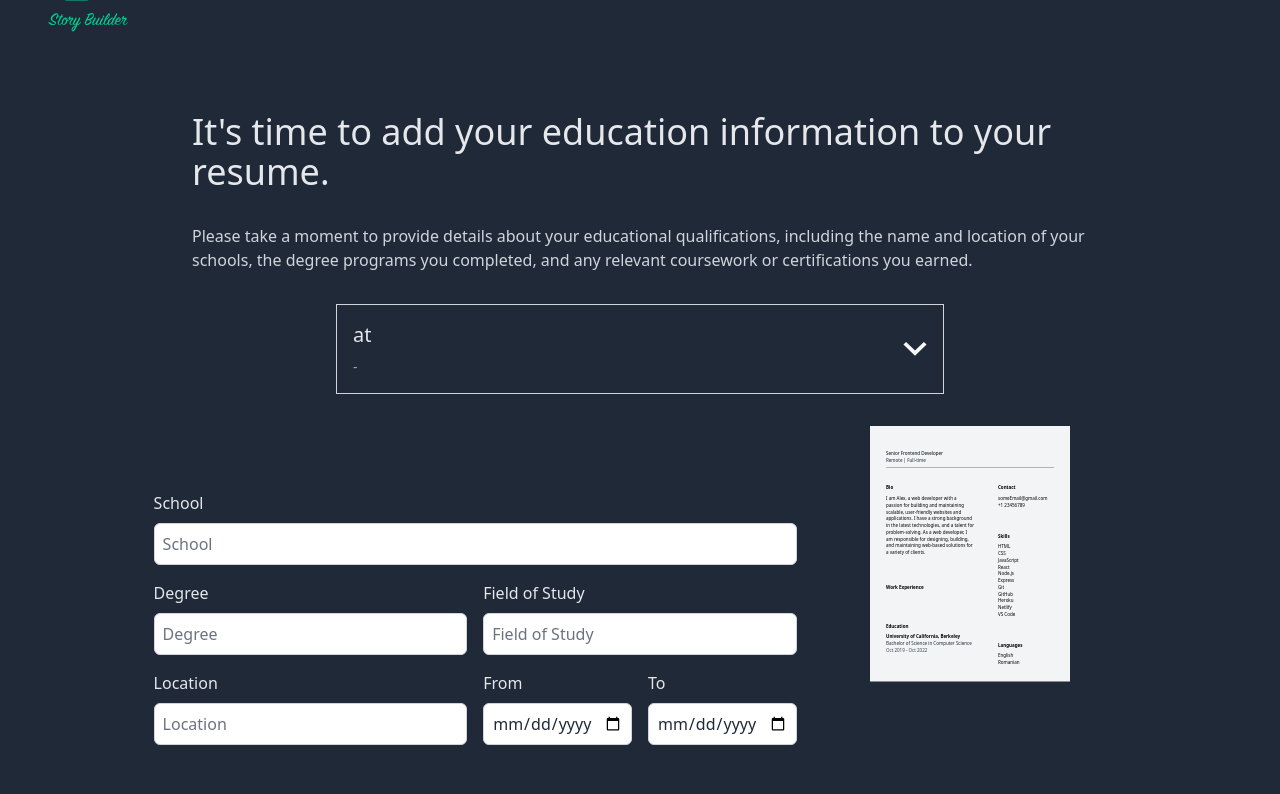
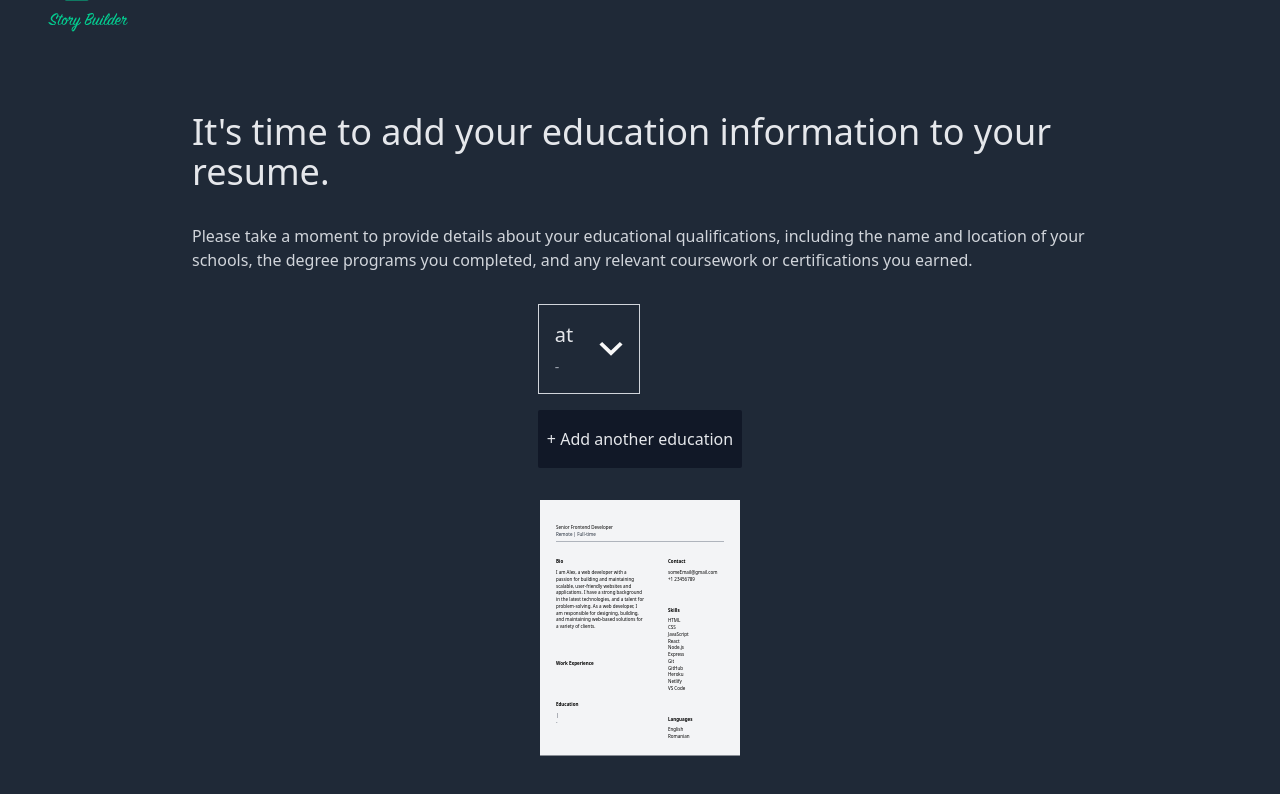
Before and after one commit to andyluak/cv-builder, a Next.js app: page /resume-builder/education in a window 1280 px wide. Both pictures are taken after a click on the button "Save and Continue". Shown: the part 96-890 px from the top of the page. Built offline with nearby package versions, Linux system fonts and the light colour scheme.

Commit message:
Multiple education to add
Template to reflect changes

```diff
--- a/src/components/NotionTemplate.tsx
+++ b/src/components/NotionTemplate.tsx
@@ -17,6 +17,14 @@ type Props = {
     description: string;
     jobPoints: string[];
   }[];
+  educations?: {
+    school: string;
+    degree: string;
+    fieldOfStudy: string;
+    from: string;
+    to: string;
+    description: string;
+  }[];
 };
 
 export default function NotionTemplate({
@@ -28,6 +36,7 @@ export default function NotionTemplate({
   phone,
   email,
   jobExperiences,
+  educations,
 }: Props) {
   return (
     <div className={"bg-gray-100 p-8 text-black"} style={style}>
@@ -76,16 +85,22 @@ export default function NotionTemplate({
           </div>
           <div className="mt-8">
             <p className="mb-2 font-bold">Education</p>
-            <div className="flex flex-col">
+            <div className="flex flex-col gap-4">
+              {educations?.map((education, index) => (
+                <div key={index} className="flex flex-col">
                   <div>
-                <p className="font-bold">University of California, Berkeley</p>
+                    <p className="font-bold">{education.school}</p>
                     <p className="text-gray-800">
-                  Bachelor of Science in Computer Science
+                      {education.fieldOfStudy} | {education.degree}
                     </p>
                   </div>
                   <div>
-                <p className="text-gray-700">Oct 2019 - Oct 2022</p>
+                    <p className="text-gray-700">
+                      {education.from} - {education.to}{" "}
+                    </p>
                   </div>
+                </div>
+              ))}
             </div>
           </div>
         </div>
--- a/src/pages/resume-builder/education.tsx
+++ b/src/pages/resume-builder/education.tsx
@@ -1,3 +1,4 @@
+import cx from "clsx";
 import Link from "next/link";
 import React, { useState } from "react";
 import { useResumeContext } from "src/context/ResumeContext";
@@ -58,7 +59,7 @@ export default function Education() {
         </div>
       </div>
       {educations.length > 0 && (
-        <>
+        <div className="flex flex-col gap-4">
           {educations.map(
             (
               education: {
@@ -72,9 +73,17 @@ export default function Education() {
               <EducationPreview key={index} education={education} />
             )
           )}
-        </>
+          <button
+            className="self-start rounded-sm border border-transparent bg-gray-900 px-2 py-4 text-gray-200 transition-all hover:border-gray-200"
+            onClick={() => setIsAddingEducation(true)}
+          >
+            + Add another education
+          </button>
+        </div>
       )}
       <div className="grid grid-cols-1 place-items-center gap-4 md:w-4/5 md:grid-cols-3">
+        {educations.length === 0 ||
+          (isAddingEducation && (
             <EducationForm
               school={education.school}
               degree={education.degree}
@@ -84,8 +93,15 @@ export default function Education() {
               to={education.to}
               handleEducationChange={handleEducationChange}
             />
+          ))}
+
         <div
-          className="relative w-[200px] cursor-pointer overflow-hidden outline-red-500 hover:outline-double hover:outline-2"
+          className={cx(
+            "relative w-[200px] cursor-pointer overflow-hidden outline-red-500 hover:outline-double hover:outline-2",
+            {
+              "col-span-3": !isAddingEducation && educations.length !== 0,
+            }
+          )}
           onMouseEnter={() => setShowButton(true)}
           onMouseLeave={() => setShowButton(false)}
         >
@@ -101,6 +117,7 @@ export default function Education() {
               phone={userInfo.phone}
               email={userInfo.email}
               jobExperiences={jobExperiences}
+              educations={educations}
             />
           </div>
           {showButton && (
```
Lines whose indentation alone changed are shown as unchanged.
